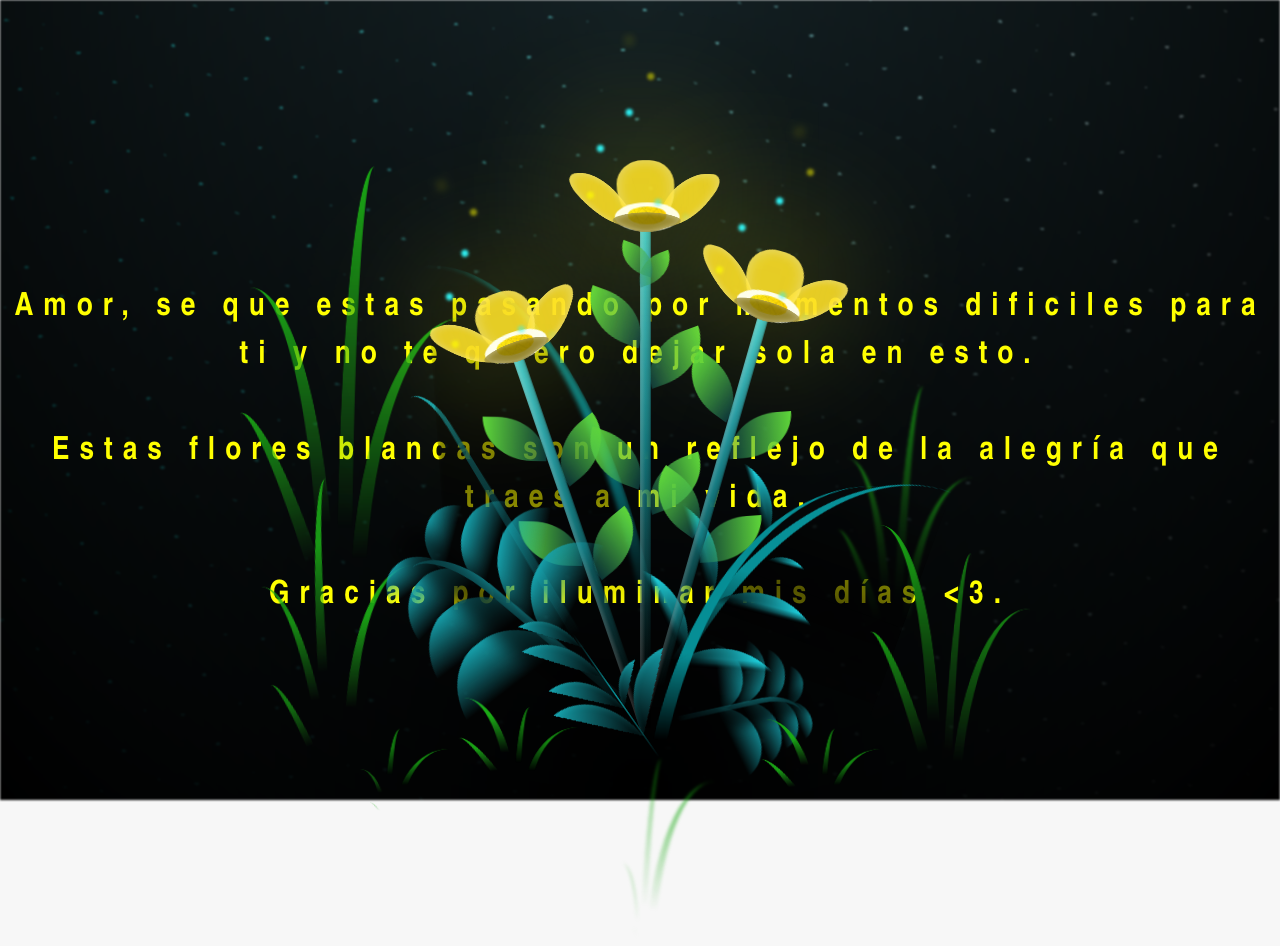
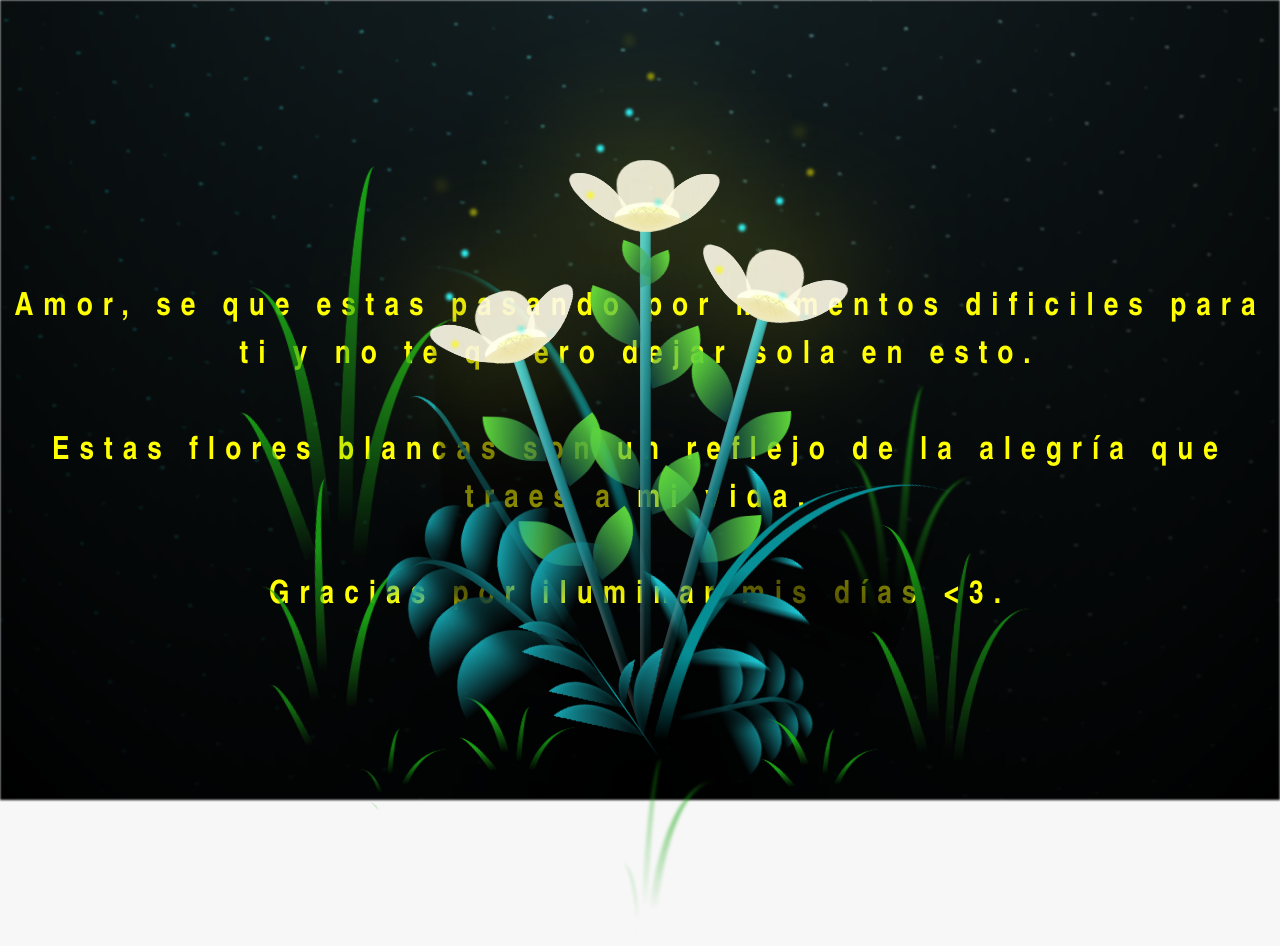
Before and after one commit to renatoegusquiza/yellow-flowers, a plain HTML site: page flower.html in a window 1280 px wide. Drawn offline with Linux system fonts and the light colour scheme.

Commit message:
Update main.css

```diff
--- a/css/main.css
+++ b/css/main.css
@@ -250,7 +250,7 @@ body {
   height: 11vmin;
   border-radius: 51% 49% 47% 53%/44% 45% 55% 69%;
   background-color: #253bfd;
-  background-color: #fddd25;
+  background-color: #fefaf9;
   transform-origin: bottom center;
   opacity: 0.9;
   box-shadow: inset 0 0 2vmin rgba(255, 255, 255, 0.5);
@@ -270,7 +270,7 @@ body {
   transform-origin: bottom left;
   border-radius: 4vmin 10vmin 4vmin 4vmin;
   transform: translate(0%, 18%) rotateX(70deg) rotate(-43deg);
-  background-color: #7c6901;
+  background-color: #eae0a6;
   z-index: 1;
   opacity: 0.8;
 }
@@ -397,7 +397,7 @@ body {
       transparent 1px,
       transparent 12px
     ),
-    linear-gradient(90deg, rgb(255, 235, 18), rgb(255, 206, 0));
+    linear-gradient(90deg, rgb(255, 255, 218), rgb(255, 255, 200));
 }
 .flower__line {
   height: 55vmin;
```
